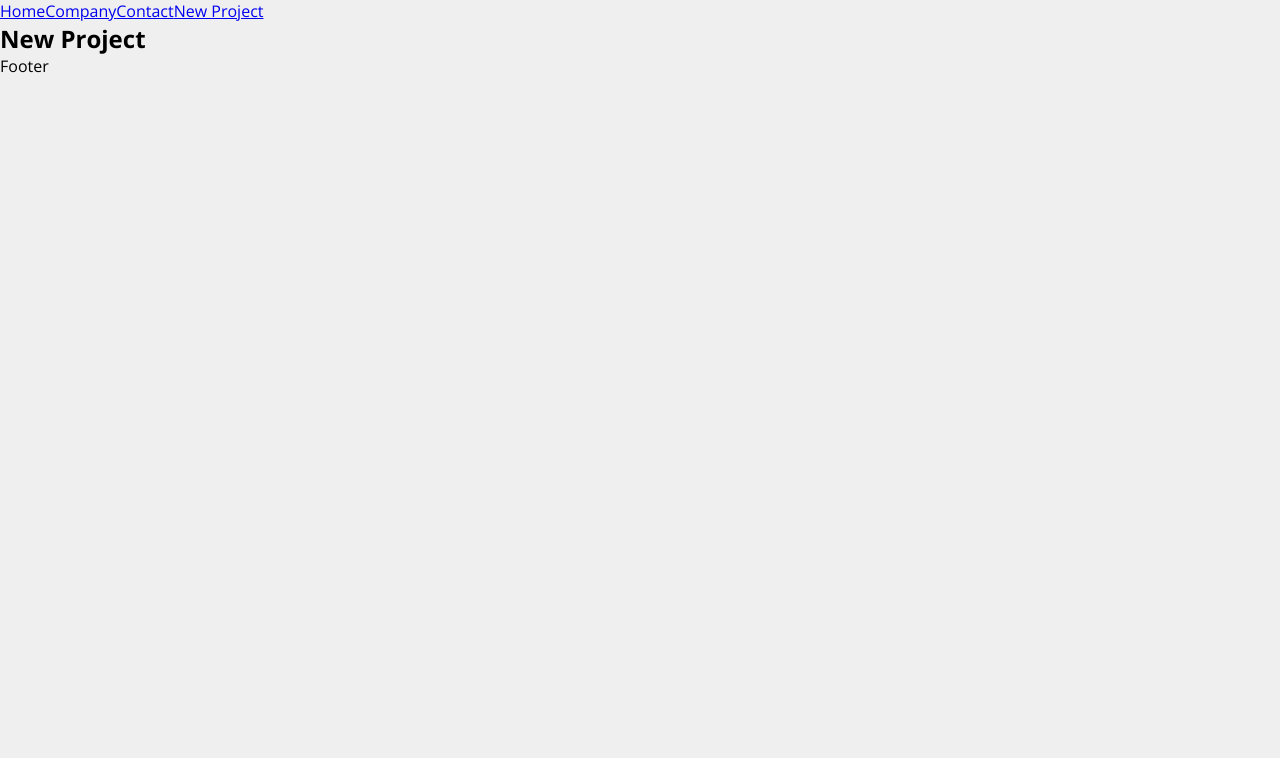
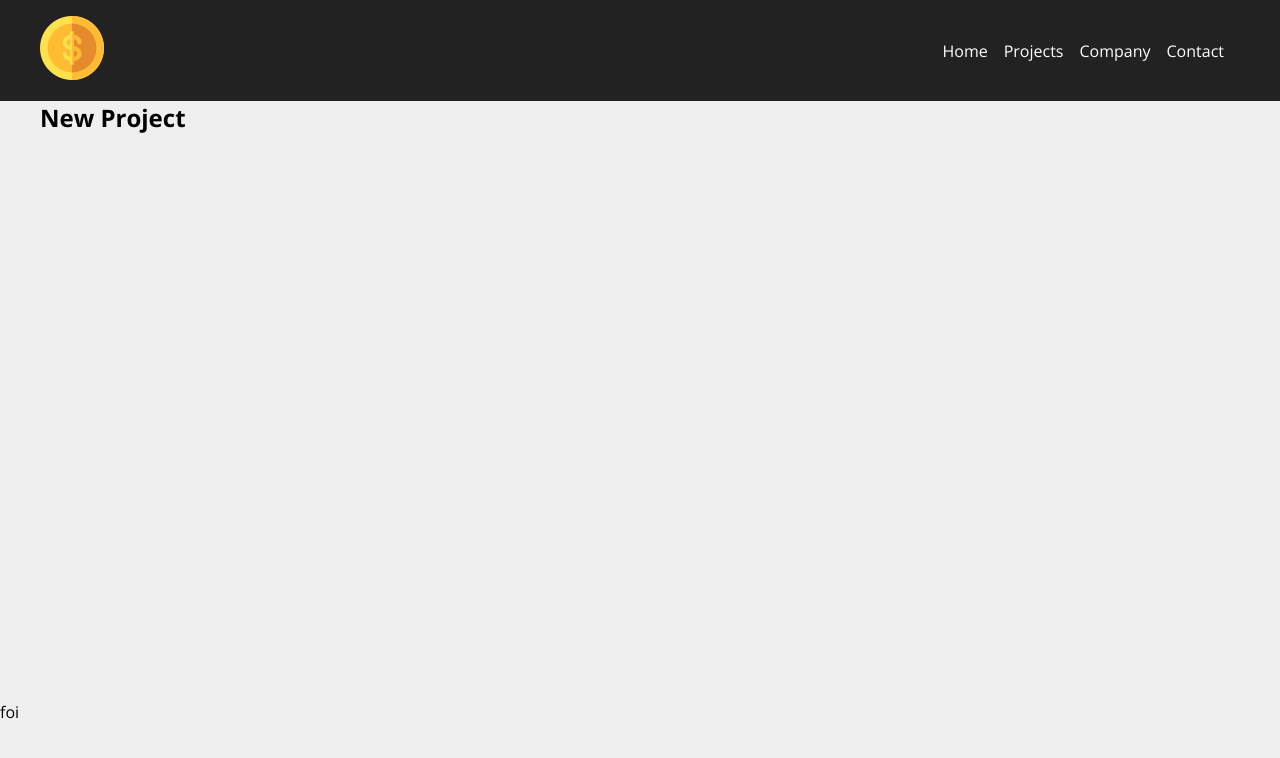
Before and after one commit to lauromiottojr/project-manager-react, a JavaScript app: page /newproject in a window 1280 px wide. Shown: the top 758 px of the page. Built offline with nearby package versions, Linux system fonts and the light colour scheme; the HTML template or start-up script is replaced by a standard one.

Commit message:
Estilizando navbar e criando componente Projects

```diff
--- a/src/App.js
+++ b/src/App.js
@@ -1,31 +1,30 @@
-import { BrowserRouter as Router, Routes, Route, Link } from 'react-router-dom'
+import { BrowserRouter as Router, Routes, Route } from 'react-router-dom'
 
 import Home from './components/pages/Home'
 import Company from './components/pages/Company'
 import Contact from './components/pages/Contact'
 import NewProject from './components/pages/NewProject'
+import Projects from './components/pages/Projects'
 
-import Container from './layout/Container'
+import Container from './components/layout/Container'
+import Navbar from './components/layout/Navbar'
+import Footer from './components/layout/Footer'
 
 function App() {
 
   return (
     <Router>
-      <div>
-        <Link to='/' >Home</Link>
-        <Link to='/company'>Company</Link>
-        <Link to='/contact'>Contact</Link>
-        <Link to='/newproject'>New Project</Link >
-      </div >
-      <Container>
+      <Navbar />
+      <Container customClass="minHeight">
         <Routes>
           <Route exact path='/' element={<Home />} />
+          <Route path='/projects' element={<Projects />} />
           <Route path='/company' element={<Company />} />
           <Route path='/contact' element={<Contact />} />
           <Route path='/newproject' element={<NewProject />} />
         </Routes>
       </Container>
-      <p>Footer</p>
+      <Footer />
     </Router >
   );
 }
--- a/src/layout/Container.js
+++ b/src/components/layout/Container.js
@@ -2,7 +2,7 @@
 
 function Container(props) {
     return (
-        <div>
+        <div className={`${styles.container} ${styles[props.customClass]}`}>
             {props.children}
         </div>
     )
--- /dev/null
+++ b/src/components/layout/Container.module.css
@@ -0,0 +1,20 @@
+.container {
+    width: 1200px;
+    display: flex;
+    justify-content: space-between;
+    margin: 0 auto;
+    flex-wrap: wrap;
+}
+
+.minHeight {
+    min-height: 75%;
+}
+
+.start {
+    justify-content: flex-start;
+}
+
+.column {
+    flex-direction: column;
+    justify-content: flex-start;
+}
--- /dev/null
+++ b/src/components/layout/Footer.js
@@ -0,0 +1,11 @@
+import styles from './Footer.module.css'
+
+function Footer() {
+    return (
+        <>
+            <p>foi</p>
+        </>
+    )
+}
+
+export default Footer
--- /dev/null
+++ b/src/components/layout/Navbar.js
@@ -0,0 +1,27 @@
+import { Link } from 'react-router-dom'
+
+import Container from './Container'
+
+import styles from './Navbar.module.css'
+
+import logo from '../../img/costs_logo.png'
+
+function Navbar() {
+    return (
+        <nav className={styles.navbar}>
+            <Container>
+                <Link to='/' >
+                    <img src={logo} alt="Costs" />
+                </Link>
+                <ul className={styles.list}>
+                    <li className={styles.item}><Link to='/' >Home</Link></li>
+                    <li className={styles.item}><Link to='/projects' >Projects</Link></li>
+                    <li className={styles.item}><Link to='/company'>Company</Link></li>
+                    <li className={styles.item}><Link to='/contact'>Contact</Link></li>
+                </ul>
+            </Container>
+        </nav>
+    )
+}
+
+export default Navbar
--- /dev/null
+++ b/src/components/layout/Navbar.module.css
@@ -0,0 +1,26 @@
+.navbar {
+    display: flex;
+    justify-content: space-between;
+    background-color: #222;
+    padding: 1em;
+}
+
+.list {
+    display: flex;
+    list-style: none;
+    align-items: center;
+
+}
+
+.item {
+    margin-right: 1em;
+}
+
+.item a {
+    color: #FFF;
+    text-decoration: none;
+}
+
+.item a:hover {
+    color: #FFBB33;
+}
--- a/src/components/pages/Home.js
+++ b/src/components/pages/Home.js
@@ -1,7 +1,7 @@
 function Home() {
     return (
         <>
-        <h2>Home</h2>
+            <h2>Home</h2>
         </>
     )
 }
--- /dev/null
+++ b/src/components/pages/Projects.js
@@ -0,0 +1,8 @@
+function Projects() {
+    return (
+        <>
+            <h2>Projects</h2>
+        </>
+    )
+}
+export default Projects
```
Also changed, not shown: src/components/layout/Footer.module.css (added).
